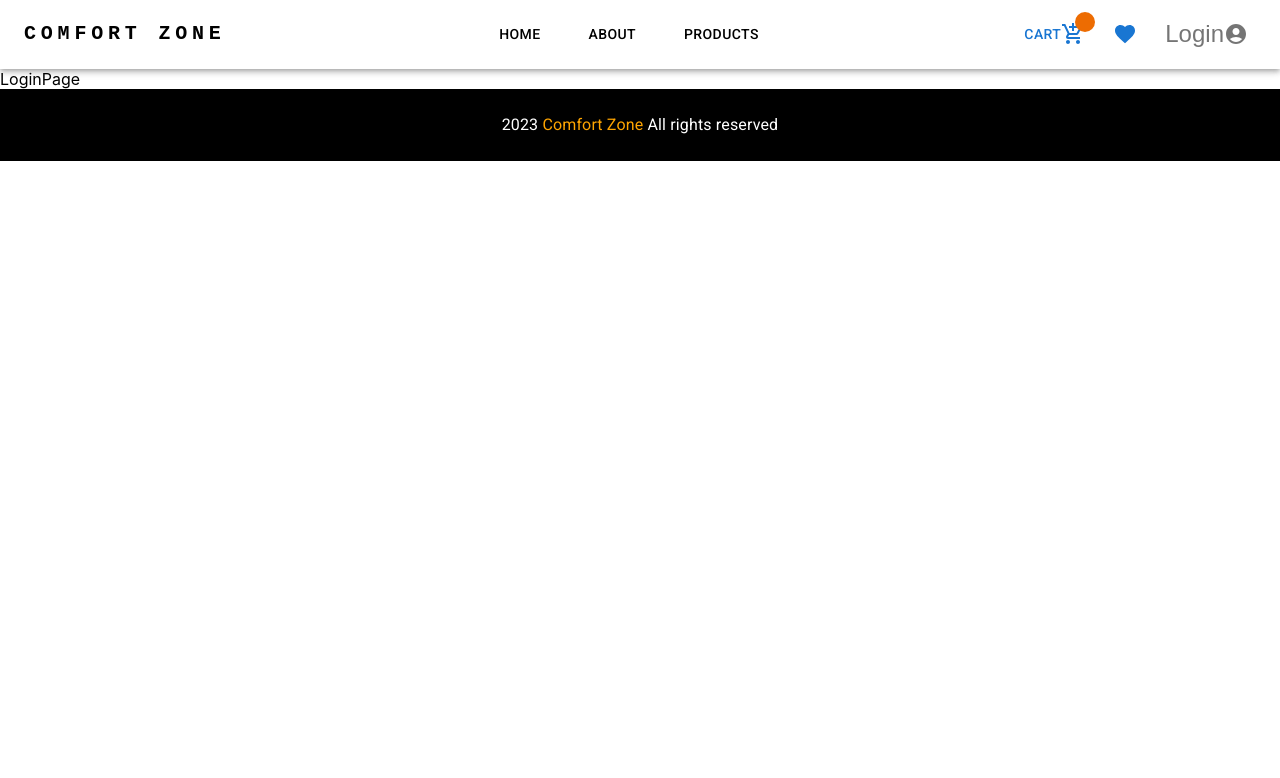
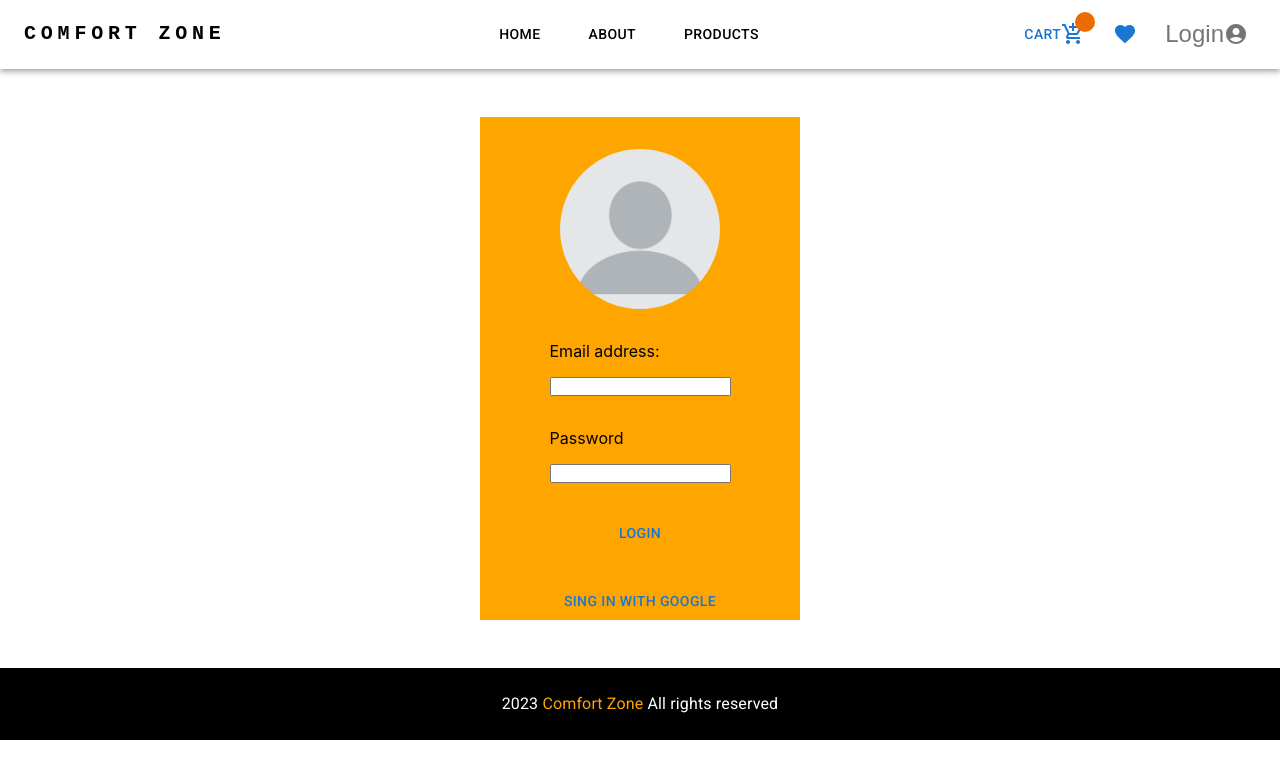
Before and after one commit to hfsyln/confysloth, a React (Create React App) app: page /login in a window 1280 px wide. Shown: the top 778 px of the page. Built offline with nearby package versions, Linux system fonts and the light colour scheme.

Commit message:
add login page

```diff
--- a/package.json
+++ b/package.json
@@ -12,6 +12,7 @@
     "@testing-library/react": "^13.4.0",
     "@testing-library/user-event": "^13.5.0",
     "axios": "^1.2.6",
+    "firebase": "^9.17.1",
     "react": "^18.2.0",
     "react-dom": "^18.2.0",
     "react-redux": "^8.0.5",
--- /dev/null
+++ b/src/firebaseConfig.js
@@ -0,0 +1,53 @@
+
+import { initializeApp } from "firebase/app";
+import {getAuth, GoogleAuthProvider, onAuthStateChanged, signInWithPopup, signOut} from "firebase/auth";
+
+
+
+const firebaseConfig = {
+  apiKey: "AIzaSyBJSpBhJD4btm0kk01Dz7hvB_HRhWkDGkw",
+  authDomain: "confysloth.firebaseapp.com",
+  projectId: "confysloth",
+  storageBucket: "confysloth.appspot.com",
+  messagingSenderId: "633846364417",
+  appId: "1:633846364417:web:48e297aaaa5b31287e4300"
+};
+
+// Initialize Firebase
+const app = initializeApp(firebaseConfig);
+const provider = new GoogleAuthProvider()
+
+export const signInWithGoogle = () => {
+  signInWithPopup(auth, provider)
+    .then((result) => {
+      console.log(result)
+      // const name = result.user.displayName;
+      // const email = result.user.email;
+      // const profilePic = result.user.photoURL;
+      }).catch((error) =>{
+        console.log(error)
+      })
+    }
+
+export const auth = getAuth(app)
+
+
+
+export const userObserver = (setCurrentUser) => {
+  //? Kullanıcının signin olup olmadığını takip eden ve kullanıcı değiştiğinde yeni kullanıcıyı response olarak dönen firebase metodu
+  onAuthStateChanged(auth, (user) => {
+    if (user) {
+      const {email, displayname, photoURL} = user
+      setCurrentUser({email, displayname, photoURL})
+      console.log(user);
+    } else {
+      console.log("user signed out");
+      setCurrentUser(false)
+    }
+  });
+};
+
+export const logOut = () => {
+  signOut(auth);
+
+};
--- a/src/pages/LoginPage.jsx
+++ b/src/pages/LoginPage.jsx
@@ -1,8 +1,61 @@
 import React from 'react'
+import { signInWithEmailAndPassword,} from 'firebase/auth';
+import { auth, signInWithGoogle } from '../firebaseConfig';
+import { useState } from 'react'
+import { useNavigate } from 'react-router-dom';
+import Profil from "../assets/profil.webp"
+import { Avatar, Box, Button } from '@mui/material';
+
+
 
 const LoginPage = () => {
+
+  const navigate = useNavigate();
+
+    const [loginEmail, setLoginEmail] = useState("")
+    const [loginPass, setLoginPass] = useState("")
+
+   const login= async () =>{
+    try {
+    const user = await signInWithEmailAndPassword(auth, loginEmail, loginPass)
+    console.log(user)
+    navigate("/")
+    }catch(error){
+        console.log(error)
+        alert("Geçerli bir giriş yapınız yada kayıt olunuz")
+    }
+   }
+
+
+const signInGoog = () => {
+  signInWithGoogle()
+  navigate("/")
+}
+
+
+
+
   return (
-    <div>LoginPage</div>
+
+
+          <Box sx={{ width:"25%", margin:"auto", display:"flex", flexDirection:"column", gap:"2rem", alignItems:"center", backgroundColor:"orange", my:"3rem"}}>
+          <Avatar src={Profil} sx={{width:"10rem", height:"10rem", mt:"2rem"}}/>
+          <Box sx={{mx:"5",  display:"flex", flexDirection: "column", gap:"1rem"}} >
+              <label className="form-label">Email address:</label>
+              <input  value={loginEmail} type="text" onChange={(e)=> {setLoginEmail(e.target.value)} }/>
+          </Box>
+          <Box sx={{mx:"5",  display:"flex", flexDirection: "column", gap:"1rem"}}>
+              <label  className="form-label">Password</label>
+              <input value={loginPass} type="password" onChange={(e)=> {setLoginPass(e.target.value)}}/>
+          </Box>
+          <Button  onClick={login}>login</Button>
+          <Button  onClick={signInGoog}>Sing In with Google</Button>
+          </Box>
+
+
+
+
+
   )
 }
 
```
Also changed, not shown: src/assets/profil.webp (added), 1 other file (tests, documents, lock files or other folders).
